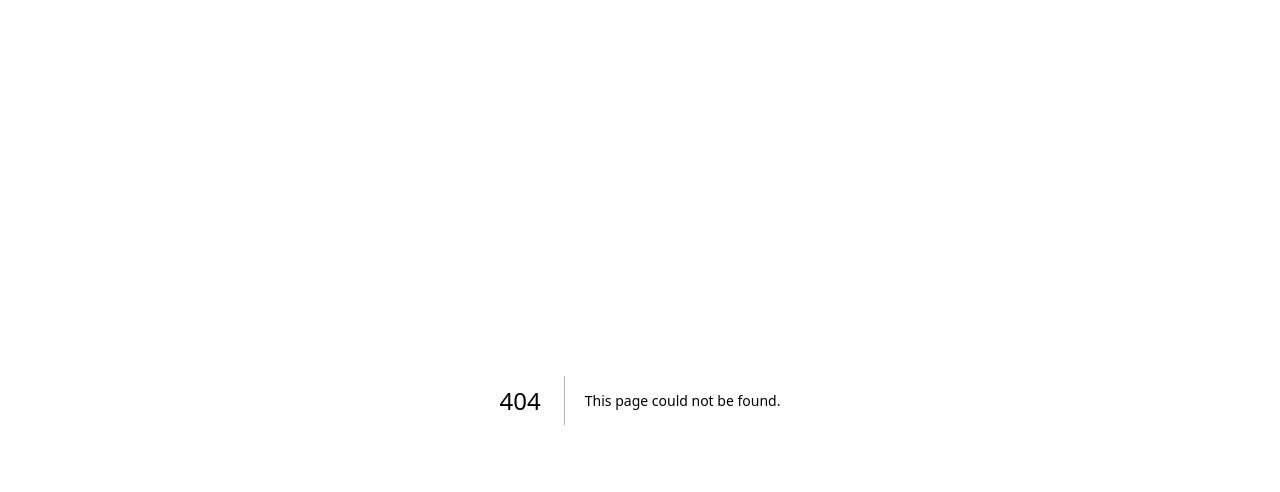
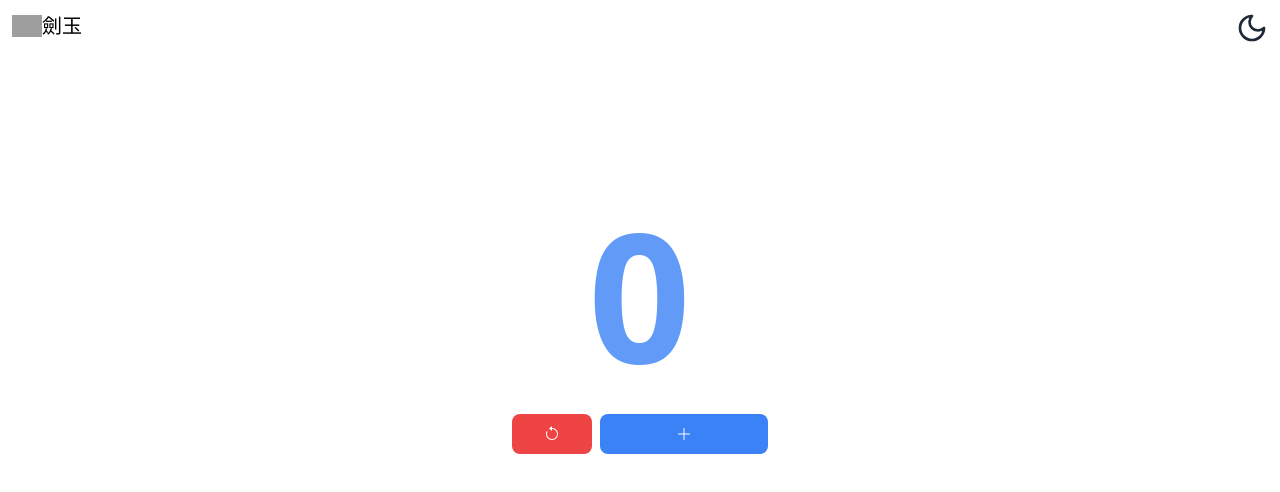
Before and after one commit to IOUKI/my-github-pages, a Next.js app: page /kendamaTools/counter in a window 1280 px wide. Before the commit this address had no page. Shown: the top 492 px of the page. Built offline with nearby package versions, Linux system fonts and the light colour scheme; grey boxes are pictures that could not be loaded.

Commit message:
feat: count page

```diff
--- /dev/null
+++ b/app/kendamaTools/counter/page.tsx
@@ -0,0 +1,60 @@
+"use client";
+
+import { useCallback, useEffect, useState } from "react";
+import { motion } from "framer-motion";
+
+const CounterPage = () => {
+  const [count, setCount] = useState(0);
+
+  // add count
+  const increment = useCallback(() => {
+    setCount(count + 1);
+    localStorage.setItem("count", (count + 1).toString());
+  }, [count, setCount]);
+
+  // handle reset count
+  const reset = useCallback(() => {
+    const yes = confirm("確定重置計數？");
+    if (yes) {
+      setCount(0);
+    }
+  }, [setCount]);
+
+  // load local count
+  useEffect(() => {
+    const localCount = localStorage.getItem("count");
+    if (localCount) setCount(parseInt(localCount));
+  }, [setCount]);
+
+  return (
+    <div className="min-h-[70vh] flex flex-col items-center justify-center select-none">
+      <div className="mb-10">
+        <motion.div
+          key={count}
+          initial={{ scale: 1, opacity: 1 }}
+          animate={{ scale: 1.4, opacity: 0.8 }}
+          transition={{ duration: 0.4, type: "spring", stiffness: 300 }}
+          className="text-9xl font-bold mb-4 text-blue-500"
+        >
+          {count}
+        </motion.div>
+      </div>
+      <div className="grid grid-cols-3 gap-2 w-64">
+        <button
+          onClick={reset}
+          className="px-4 py-2 bg-red-500 text-white rounded-lg hover:bg-red-600"
+        >
+          <i className="bi bi-arrow-counterclockwise"></i>
+        </button>
+        <button
+          onClick={increment}
+          className="px-4 py-2 col-span-2 bg-blue-500 text-white rounded-lg hover:bg-blue-600"
+        >
+          <i className="bi bi-plus-lg"></i>
+        </button>
+      </div>
+    </div>
+  );
+};
+
+export default CounterPage;
--- a/app/kendamaTools/page.tsx
+++ b/app/kendamaTools/page.tsx
@@ -5,6 +5,7 @@ const KendamaTools = () => {
   const links = useMemo(() => [
     { title: '2025 South Jam', href: '/kendamaTools/southJam', description: '2025南方指定賽練習' },
     { title: '閃電戰', href: '/kendamaTools/blitz', description: '比拚招式熟練度的遊戲玩法！' },
+    { title: '計數器', href: '/kendamaTools/counter', description: '紀錄招式練習次數' },
   ], [])
   return (
     <div className="max-w-[85rem] px-4 py-14 sm:px-6 lg:px-8 mx-auto">
--- a/package.json
+++ b/package.json
@@ -11,6 +11,7 @@
   "dependencies": {
     "@preline/overlay": "^2.5.0",
     "bootstrap-icons": "^1.11.3",
+    "framer-motion": "^12.10.0",
     "next": "^14.2.26",
     "preline": "^2.5.0",
     "react": "^18",
```
Also changed, not shown: 1 other file (tests, documents, lock files or other folders).
